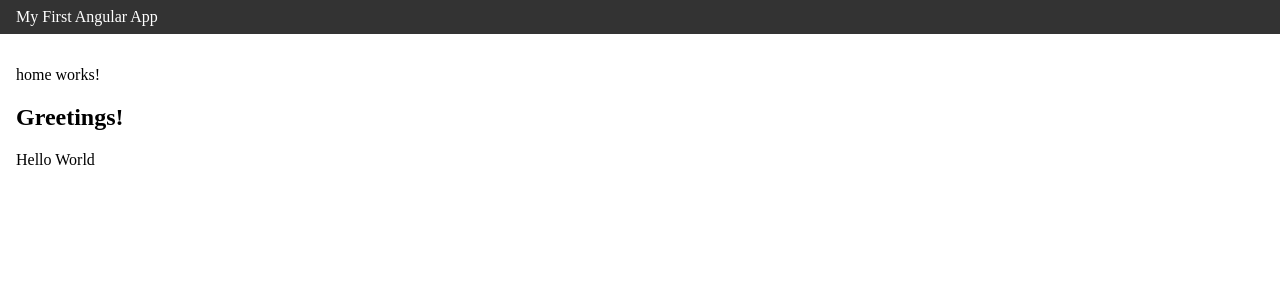
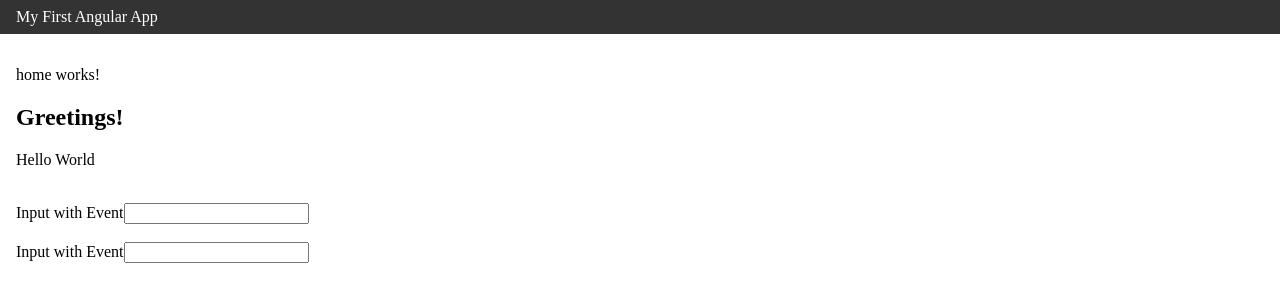
Before and after one commit to joshuagato/angular-crash-course-90-basics-18, an Angular app: page / in a window 1280 px wide. Shown: the top 302 px of the page. Built offline with nearby package versions, Linux system fonts and the light colour scheme.

Commit message:
Added event listeners

```diff
--- a/src/app/home/home.component.html
+++ b/src/app/home/home.component.html
@@ -2,3 +2,11 @@
 <!--<app-greeting [message]="'Hello World Overwriting'" />-->
 <!--<app-greeting message="Hello World Overwriting" />-->
 <app-greeting [message]="homeMessage()" />
+
+<br><label for="normal-input">Input with Event</label>
+<input id="normal-input" type="text" (keyup)="keyUpHandler()" >
+
+<br>
+
+<br><label for="input-with-event">Input with Event</label>
+<input id="input-with-event" type="text" (keyup)="keyUpHandlerWithEvent($event)" >
--- a/src/app/home/home.component.ts
+++ b/src/app/home/home.component.ts
@@ -10,4 +10,12 @@ import {GreetingComponent} from '../components/greeting/greeting.component';
 })
 export class HomeComponent {
   homeMessage = signal('Hello World');
+
+  keyUpHandler() {
+    console.log('user typed something in the input')
+  }
+
+  keyUpHandlerWithEvent(event: KeyboardEvent) {
+    console.log(`user pressed the ${event.key} key`);
+  }
 }
```
